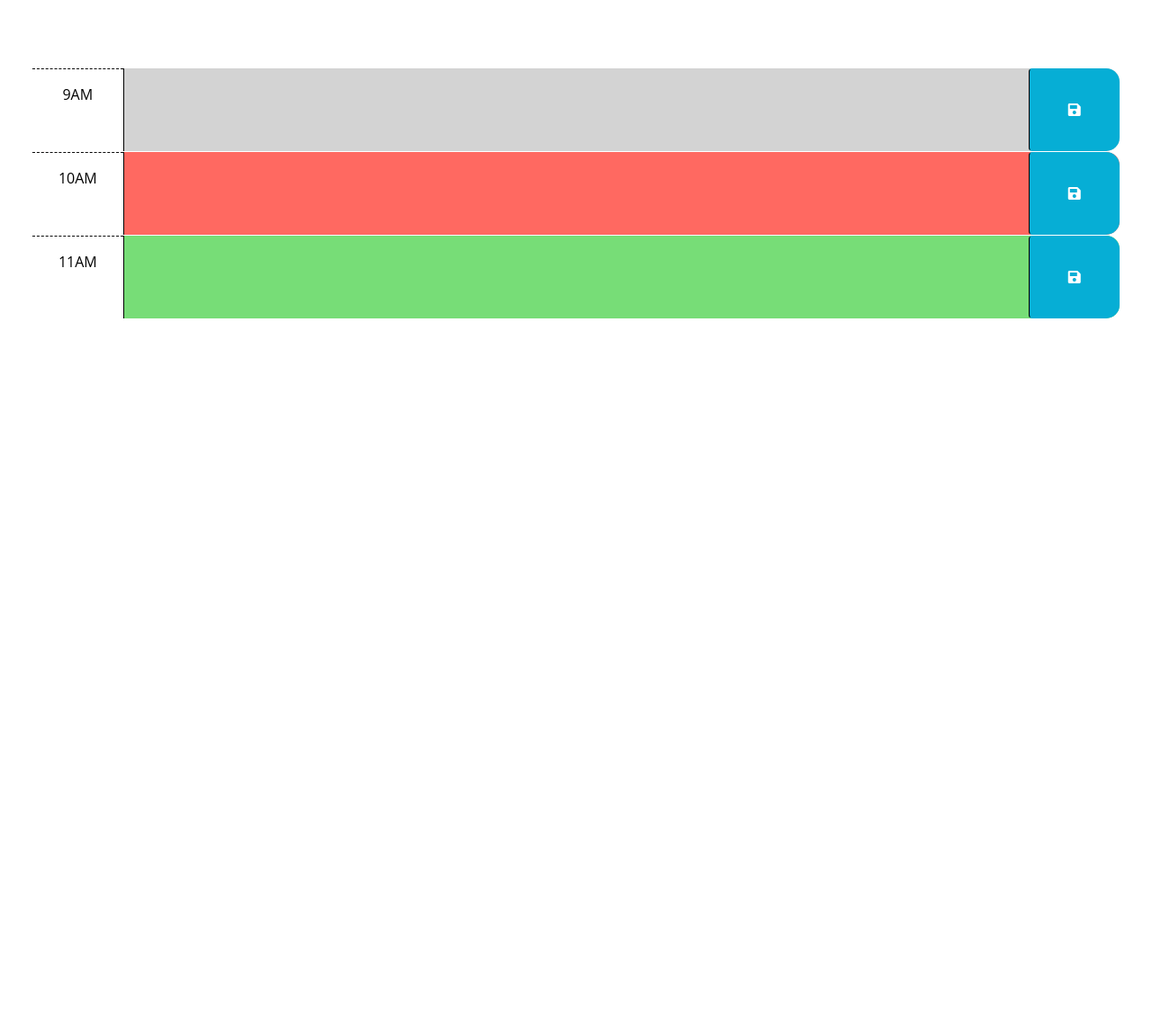
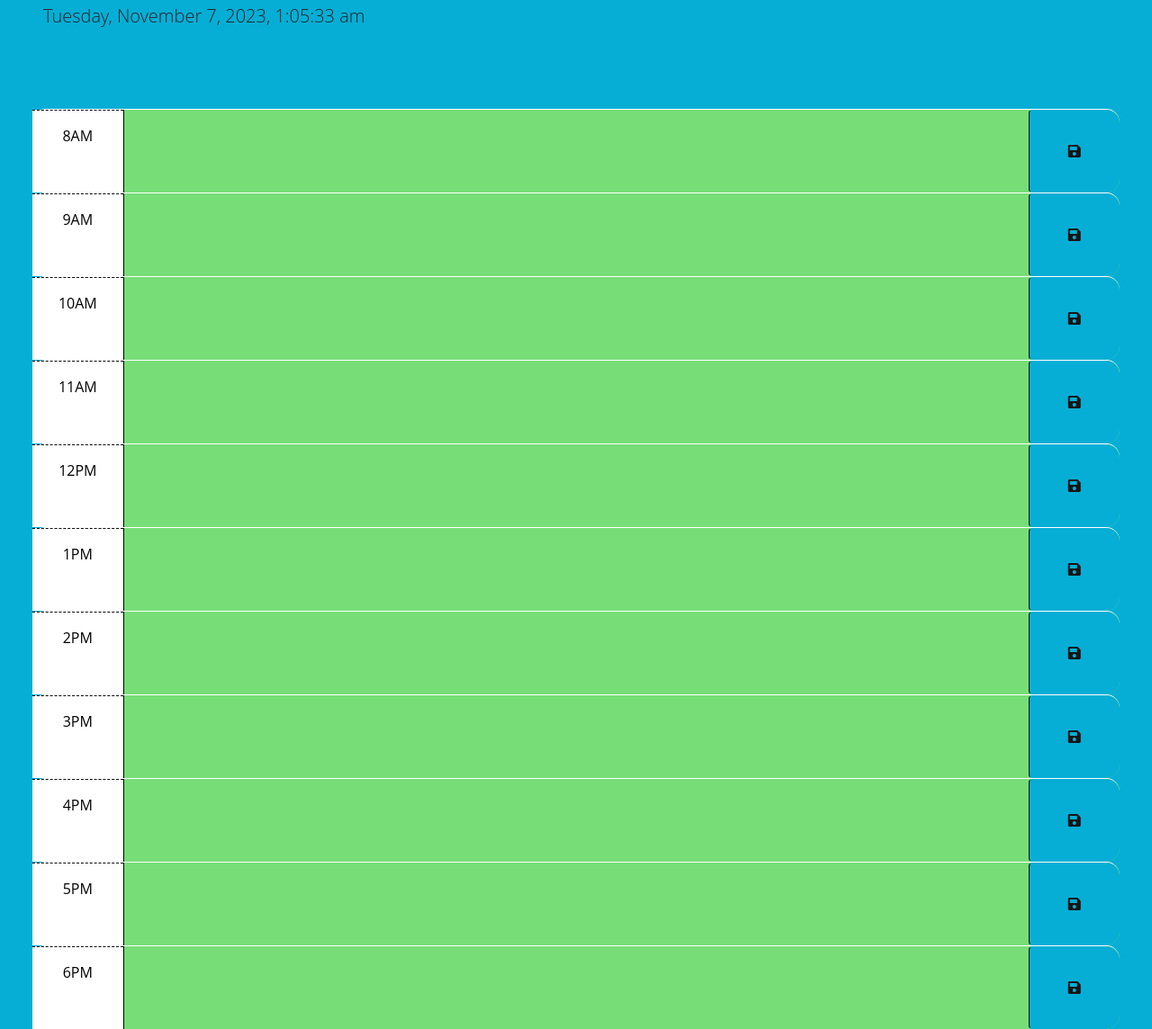
Before and after one commit to Tran93/workSchedule, a plain HTML site: page index.html in a window 1280 px wide. Shown: the part 176-1320 px from the top of the page at 90% size. Before the commit the page ends 800 px from the top, so only its background shows below. Drawn offline with nearby package versions, Linux system fonts and the light colour scheme.

Commit message:
added updated css

```diff
--- a/asset/script.js
+++ b/asset/script.js
@@ -1,23 +1,39 @@
-// Wrap all code that interacts with the DOM in a call to jQuery to ensure that
-// the code isn't run until the browser has finished rendering all the elements
-// in the html.
 $(function () {
-  // TODO: Add a listener for click events on the save button. This code should
-  // use the id in the containing time-block as a key to save the user input in
-  // local storage. HINT: What does `this` reference in the click listener
-  // function? How can DOM traversal be used to get the "hour-x" id of the
-  // time-block containing the button that was clicked? How might the id be
-  // useful when saving the description in local storage?
-  //
-  // TODO: Add code to apply the past, present, or future class to each time
-  // block by comparing the id to the current hour. HINTS: How can the id
-  // attribute of each time-block be used to conditionally add or remove the
-  // past, present, and future classes? How can Day.js be used to get the
-  // current hour in 24-hour time?
-  //
-  // TODO: Add code to get any user input that was saved in localStorage and set
-  // the values of the corresponding textarea elements. HINT: How can the id
-  // attribute of each time-block be used to do this?
-  //
-  // TODO: Add code to display the current date in the header of the page.
+  var currentTime = dayjs().format("dddd, MMMM D, YYYY, h:mm:ss a");
+  var displayTime = document.querySelector("#currentDay");
+  displayTime.textContent = currentTime;
+  $(".saveBtn").on("click", function () {
+    var text = $(this).siblings(".description").val();
+    var time = $(this).parent().attr("id");
+    localStorage.setItem(time, text);
+  });
+
+  function hourMarks() {
+    var hourNow = dayjs().hour();
+    $(".time-block").each(function () {
+      var blockHourNumber = parseInt($(this).attr("id").split("-")[1]);
+      console.log("current hour" + hourNow)
+     if (blockHourNumber === hourNow) {
+      $(this).addClass("present");
+      $(this).removeClass("past");
+    }else if (blockHourNumber < hourNow) {
+        $(this).addClass("past");
+      } else {
+        $(this).addClass("future");
+        $(this).removeClass("past");
+        $(this).removeClass("present");
+      }
+    });
+  }
+  hourMarks();
+
+
+function displayText() {
+  $(".time-block").each(function () {
+    var blockHour = $(this).attr("id");
+    $(this).children(".description").val(localStorage.getItem(blockHour));
+  });
+}
+displayText();
+
 });
--- a/asset/style.css
+++ b/asset/style.css
@@ -1,6 +1,9 @@
 body {
   font-family: 'Open Sans', sans-serif;
   font-size: 16px;
+  background-color: #06aed5;
+  background-size: auto;
+
 }
 
 textarea {
@@ -50,7 +53,7 @@ textarea {
   border-top-right-radius: 15px;
   border-bottom-right-radius: 15px;
   background-color: #06aed5;
-  color: white;
+  color: rgb(22, 21, 21);
 }
 
 .saveBtn i:hover {
--- a/index.html
+++ b/index.html
@@ -31,43 +31,94 @@
       <p id="currentDay" class="lead"></p>
     </header>
     <div class="container-fluid px-5">
-      <!-- Use class for "past", "present", and "future" to apply styles to the
-        time-block divs accordingly. The javascript will need to do this by
-        adding/removing these classes on each div by comparing the hour in the
-        id to the current hour. The html provided below is meant to be an example
-        demonstrating how the css provided can be leveraged to create the
-        desired layout and colors. The html below should be removed or updated
-        in the finished product. Remember to delete this comment once the
-        code is implemented.
-        -->
 
-      <!-- Example of a past time block. The "past" class adds a gray background color. -->
-      <div id="hour-9" class="row time-block past">
+      <div id="hour-08" class="row time-block">
+        <div class="col-2 col-md-1 hour text-center py-3">8AM</div>
+        <textarea id="8am-text" class="col-8 col-md-10 description" rows="3"> </textarea>
+        <button class="btn saveBtn col-4  col-md-1" aria-label="save">
+          <i class="fas fa-save" aria-hidden="true"></i>
+        </button>
+      </div>
+
+      <div id="hour-09" class="row time-block">
         <div class="col-2 col-md-1 hour text-center py-3">9AM</div>
-        <textarea class="col-8 col-md-10 description" rows="3"> </textarea>
+        <textarea id="9am-text" class="col-8 col-md-10 description" rows="3"> </textarea>
         <button class="btn saveBtn col-2 col-md-1" aria-label="save">
           <i class="fas fa-save" aria-hidden="true"></i>
         </button>
       </div>
 
-      <!-- Example of a present time block. The "present" class adds a red background color. -->
-      <div id="hour-10" class="row time-block present">
+      <div id="hour-10" class="row time-block">
         <div class="col-2 col-md-1 hour text-center py-3">10AM</div>
-        <textarea class="col-8 col-md-10 description" rows="3"> </textarea>
+        <textarea id="10am-text" class="col-8 col-md-10 description" rows="3"> </textarea>
         <button class="btn saveBtn col-2 col-md-1" aria-label="save">
           <i class="fas fa-save" aria-hidden="true"></i>
         </button>
       </div>
 
-      <!-- Example of a future time block. The "future" class adds a green background color. -->
-      <div id="hour-11" class="row time-block future">
+      <div id="hour-11" class="row time-block">
         <div class="col-2 col-md-1 hour text-center py-3">11AM</div>
-        <textarea class="col-8 col-md-10 description" rows="3"> </textarea>
+        <textarea id="11am-text" class="col-8 col-md-10 description" rows="3"> </textarea>
         <button class="btn saveBtn col-2 col-md-1" aria-label="save">
           <i class="fas fa-save" aria-hidden="true"></i>
         </button>
       </div>
-    </div>
+
+      <div id="hour-12" class="row time-block">
+        <div class="col-2 col-md-1 hour text-center py-3">12PM</div>
+        <textarea id="12pm-text" class="col-8 col-md-10 description" rows="3"> </textarea>
+        <button class="btn saveBtn col-2 col-md-1" aria-label="save">
+          <i class="fas fa-save" aria-hidden="true"></i>
+        </button>
+      </div>
+
+      <div id="hour-13" class="row time-block">
+        <div class="col-2 col-md-1 hour text-center py-3">1PM</div>
+        <textarea id="1pm-text" class="col-8 col-md-10 description" rows="3"> </textarea>
+        <button class="btn saveBtn col-2 col-md-1" aria-label="save">
+          <i class="fas fa-save" aria-hidden="true"></i>
+        </button>
+      </div>
+
+      <div id="hour-14" class="row time-block">
+        <div class="col-2 col-md-1 hour text-center py-3">2PM</div>
+        <textarea id="2pm-text" class="col-8 col-md-10 description" rows="3"> </textarea>
+        <button class="btn saveBtn col-2 col-md-1" aria-label="save">
+          <i class="fas fa-save" aria-hidden="true"></i>
+        </button>
+      </div>
+
+      <div id="hour-15" class="row time-block">
+        <div class="col-2 col-md-1 hour text-center py-3">3PM</div>
+        <textarea id="3pm-text" class="col-8 col-md-10 description" rows="3"> </textarea>
+        <button class="btn saveBtn col-2 col-md-1" aria-label="save">
+          <i class="fas fa-save" aria-hidden="true"></i>
+        </button>
+      </div>
+
+      <div id="hour-16" class="row time-block">
+        <div class="col-2 col-md-1 hour text-center py-3">4PM</div>
+        <textarea id="4pm-text" class="col-8 col-md-10 description" rows="3"> </textarea>
+        <button class="btn saveBtn col-2 col-md-1" aria-label="save">
+          <i class="fas fa-save" aria-hidden="true"></i>
+        </button>
+      </div>
+
+      <div id="hour-17" class="row time-block">
+        <div class="col-2 col-md-1 hour text-center py-3">5PM</div>
+        <textarea id="5pm-text" class="col-8 col-md-10 description" rows="3"> </textarea>
+        <button class="btn saveBtn col-2 col-md-1" aria-label="save">
+          <i class="fas fa-save" aria-hidden="true"></i>
+        </button>
+      </div>
+
+      <div id="hour-18" class="row time-block">
+        <div class="col-2 col-md-1 hour text-center py-3">6PM</div>
+        <textarea id="6pm-text" class="col-8 col-md-10 description" rows="3"> </textarea>
+        <button class="btn saveBtn col-2 col-md-1" aria-label="save">
+          <i class="fas fa-save" aria-hidden="true"></i>
+        </button>
+      </div>
 
     <script src="https://cdnjs.cloudflare.com/ajax/libs/jquery/3.2.1/jquery.min.js"></script>
     <script src="https://cdn.jsdelivr.net/npm/dayjs@1.11.3/dayjs.min.js"
```
